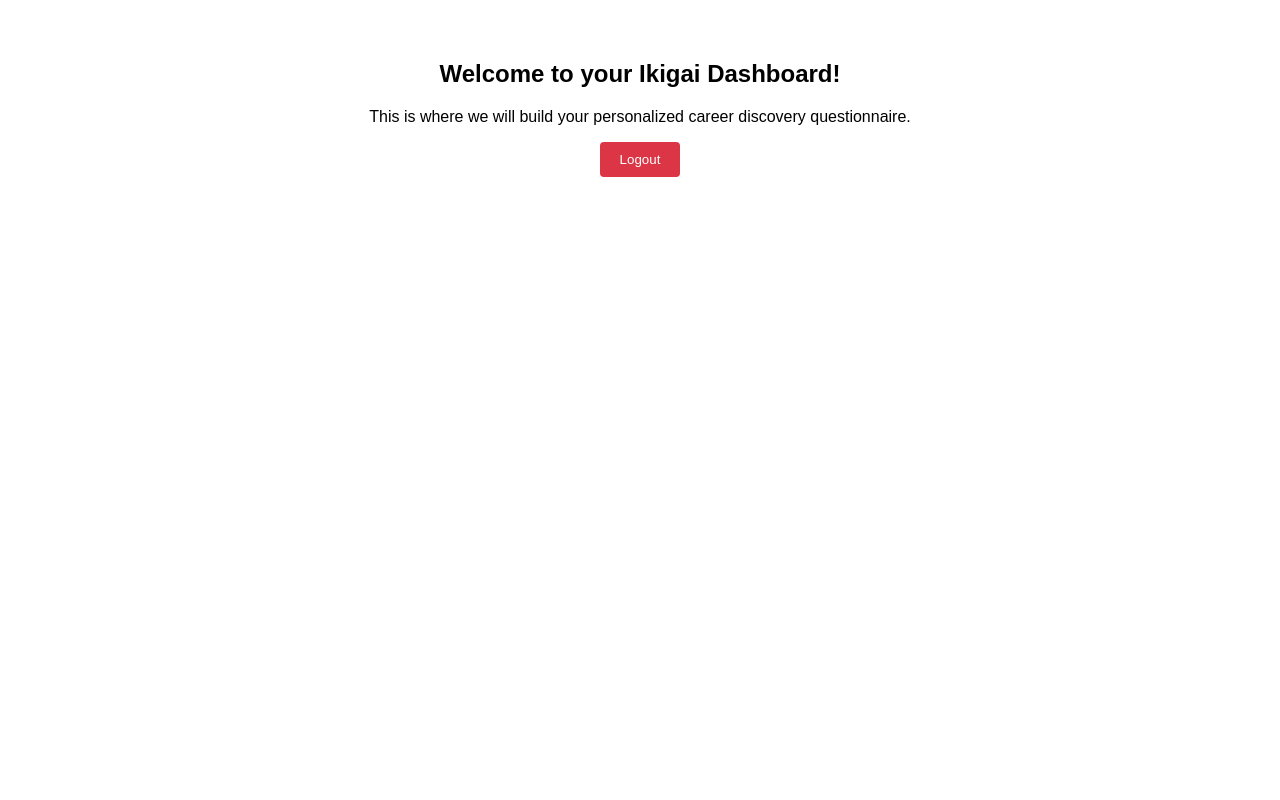
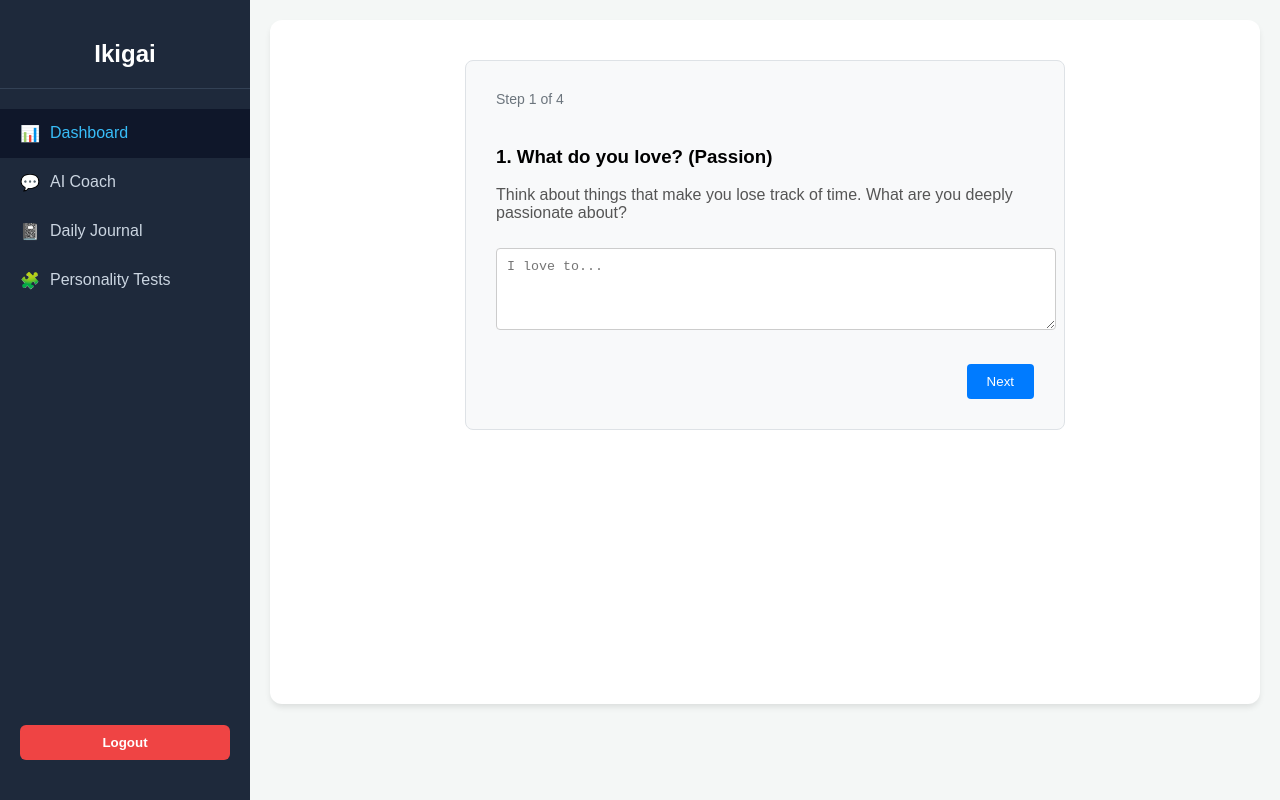
Before and after one commit to noor355/ikigai, a React (Create React App) app in the folder frontend/: page /dashboard in a window 1280 px wide. Built offline with nearby package versions, Linux system fonts and the light colour scheme; sample sign-in values are in the browser's storage.

Commit message:
feat: implement professional SaaS app shell layout with sidebar navigation

```diff
--- a/frontend/src/App.js
+++ b/frontend/src/App.js
@@ -2,6 +2,10 @@ import { useState } from "react";
 import { BrowserRouter as Router, Routes, Route, Navigate } from "react-router-dom";
 import AuthPage from "./pages/AuthPage";
 import DashboardPage from "./pages/DashboardPage";
+import ChatPage from "./pages/ChatPage";
+import JournalPage from "./pages/JournalPage";
+import TestsPage from "./pages/TestsPage";
+import Layout from "./components/Layout";
 
 function App() {
   const [token, setToken] = useState(localStorage.getItem("token") || "");
@@ -9,17 +13,16 @@ function App() {
   return (
     <Router>
       <Routes>
-        {/* If not logged in, show Auth Page. If logged in, redirect to Dashboard */}
-        <Route
-          path="/"
-          element={!token ? <AuthPage setToken={setToken} /> : <Navigate to="/dashboard" />}
-        />
+        {/* Public Login Page */}
+        <Route path="/" element={!token ? <AuthPage setToken={setToken} /> : <Navigate to="/dashboard" />} />
 
-        {/* If logged in, show Dashboard. If not, bounce them back to Login */}
-        <Route
-          path="/dashboard"
-          element={token ? <DashboardPage setToken={setToken} /> : <Navigate to="/" />}
-        />
+        {/* Protected App Pages (Wrapped inside the new Layout) */}
+        <Route element={token ? <Layout setToken={setToken} /> : <Navigate to="/" />}>
+          <Route path="/dashboard" element={<DashboardPage />} />
+          <Route path="/chat" element={<ChatPage />} />
+          <Route path="/journal" element={<JournalPage />} />
+          <Route path="/tests" element={<TestsPage />} />
+        </Route>
       </Routes>
     </Router>
   );
--- /dev/null
+++ b/frontend/src/components/Layout.js
@@ -0,0 +1,72 @@
+import { Link, Outlet, useLocation, useNavigate } from "react-router-dom";
+
+function Layout({ setToken }) {
+  const location = useLocation();
+  const navigate = useNavigate();
+
+  const handleLogout = () => {
+    setToken("");
+    localStorage.removeItem("token");
+    navigate("/");
+  };
+
+  // Helper function to highlight the active menu item
+  const isActive = (path) => location.pathname === path;
+
+  const menuItems = [
+    { name: "Dashboard", path: "/dashboard", icon: "📊" },
+    { name: "AI Coach", path: "/chat", icon: "💬" },
+    { name: "Daily Journal", path: "/journal", icon: "📓" },
+    { name: "Personality Tests", path: "/tests", icon: "🧩" },
+  ];
+
+  return (
+    <div style={{ display: "flex", height: "100vh", fontFamily: "sans-serif", backgroundColor: "#f4f7f6" }}>
+
+      {/* Sidebar Navigation */}
+      <div style={{ width: "250px", backgroundColor: "#1e293b", color: "white", display: "flex", flexDirection: "column", padding: "20px 0" }}>
+        <h2 style={{ textAlign: "center", borderBottom: "1px solid #334155", paddingBottom: "20px", marginBottom: "20px" }}>Ikigai</h2>
+
+        <nav style={{ display: "flex", flexDirection: "column", flex: 1 }}>
+          {menuItems.map((item) => (
+            <Link
+              key={item.name}
+              to={item.path}
+              style={{
+                textDecoration: "none",
+                color: isActive(item.path) ? "#38bdf8" : "#cbd5e1",
+                backgroundColor: isActive(item.path) ? "#0f172a" : "transparent",
+                padding: "15px 20px",
+                fontSize: "16px",
+                display: "flex",
+                alignItems: "center",
+                gap: "10px",
+                transition: "background 0.2s"
+              }}
+            >
+              <span>{item.icon}</span> {item.name}
+            </Link>
+          ))}
+        </nav>
+
+        <button
+          onClick={handleLogout}
+          style={{ margin: "20px", padding: "10px", backgroundColor: "#ef4444", color: "white", border: "none", borderRadius: "6px", cursor: "pointer", fontWeight: "bold" }}
+        >
+          Logout
+        </button>
+      </div>
+
+      {/* Main Content Area (This is where the pages load!) */}
+      <div style={{ flex: 1, overflowY: "auto", padding: "20px" }}>
+        <div style={{ backgroundColor: "white", borderRadius: "12px", minHeight: "90%", boxShadow: "0 4px 6px -1px rgba(0, 0, 0, 0.1)" }}>
+          {/* Outlet is the magic React Router component that swaps the pages out */}
+          <Outlet />
+        </div>
+      </div>
+
+    </div>
+  );
+}
+
+export default Layout;
--- /dev/null
+++ b/frontend/src/pages/ChatPage.js
@@ -0,0 +1,10 @@
+function ChatPage() {
+  return (
+    <div style={{ padding: "40px", fontFamily: "sans-serif" }}>
+      <h2>AI Career Coach</h2>
+      <p>This is where our 1-on-1 AI chat interface will go.</p>
+    </div>
+  );
+}
+
+export default ChatPage;
--- a/frontend/src/pages/DashboardPage.js
+++ b/frontend/src/pages/DashboardPage.js
@@ -1,21 +1,123 @@
+import { useState } from "react";
 import { useNavigate } from "react-router-dom";
 
 function DashboardPage({ setToken }) {
   const navigate = useNavigate();
 
-  const handleLogout = () => {
-    setToken("");
-    localStorage.removeItem("token");
-    navigate("/"); // Send them back to the login page
+  // Track which step of the wizard we are on (1 to 4)
+  const [step, setStep] = useState(1);
+
+  // Store the user's answers
+  const [answers, setAnswers] = useState({
+    passion: "",
+    profession: "",
+    mission: "",
+    vocation: ""
+  });
+
+
+  // Handle typing in the text boxes
+  const handleChange = (field, value) => {
+    setAnswers({ ...answers, [field]: value });
+  };
+
+  // Move to the next or previous step
+  const nextStep = () => setStep(step + 1);
+  const prevStep = () => setStep(step - 1);
+
+  // Submit the final form to your AI backend (we will wire the API up next!)
+  const handleSubmit = () => {
+    console.log("Submitting these answers to the AI:", answers);
+    alert("Answers submitted! Check the console.");
+    // We will add the Axios call to your Python AI route here later
   };
 
   return (
-    <div style={{ padding: "40px", fontFamily: "sans-serif", maxWidth: "800px", margin: "0 auto", textAlign: "center" }}>
-      <h2>Welcome to your Ikigai Dashboard!</h2>
-      <p>This is where we will build your personalized career discovery questionnaire.</p>
-      <button onClick={handleLogout} style={{ padding: "10px 20px", backgroundColor: "#dc3545", color: "white", border: "none", cursor: "pointer", borderRadius: "4px" }}>
-        Logout
-      </button>
+    <div style={{ padding: "40px", fontFamily: "sans-serif", maxWidth: "600px", margin: "0 auto" }}>
+
+
+
+
+      {/* The Wizard Card */}
+      <div style={{ backgroundColor: "#f8f9fa", padding: "30px", borderRadius: "8px", border: "1px solid #dee2e6", minHeight: "300px", display: "flex", flexDirection: "column", justifyContent: "space-between" }}>
+
+        {/* Progress Indicator */}
+        <p style={{ color: "#6c757d", fontSize: "14px", margin: "0 0 20px 0" }}>Step {step} of 4</p>
+
+        {/* Step 1: Passion */}
+        {step === 1 && (
+          <div>
+            <h3>1. What do you love? (Passion)</h3>
+            <p style={{ color: "#555" }}>Think about things that make you lose track of time. What are you deeply passionate about?</p>
+            <textarea
+              rows="4"
+              style={{ width: "100%", padding: "10px", marginTop: "10px", borderRadius: "4px", border: "1px solid #ccc" }}
+              placeholder="I love to..."
+              value={answers.passion}
+              onChange={(e) => handleChange("passion", e.target.value)}
+            />
+          </div>
+        )}
+
+        {/* Step 2: Profession */}
+        {step === 2 && (
+          <div>
+            <h3>2. What are you good at? (Profession)</h3>
+            <p style={{ color: "#555" }}>List your skills, talents, and things people frequently ask you for help with.</p>
+            <textarea
+              rows="4"
+              style={{ width: "100%", padding: "10px", marginTop: "10px", borderRadius: "4px", border: "1px solid #ccc" }}
+              placeholder="I am really good at..."
+              value={answers.profession}
+              onChange={(e) => handleChange("profession", e.target.value)}
+            />
+          </div>
+        )}
+
+        {/* Step 3: Mission */}
+        {step === 3 && (
+          <div>
+            <h3>3. What does the world need? (Mission)</h3>
+            <p style={{ color: "#555" }}>What problems do you care about solving in your community or the broader world?</p>
+            <textarea
+              rows="4"
+              style={{ width: "100%", padding: "10px", marginTop: "10px", borderRadius: "4px", border: "1px solid #ccc" }}
+              placeholder="The world needs more..."
+              value={answers.mission}
+              onChange={(e) => handleChange("mission", e.target.value)}
+            />
+          </div>
+        )}
+
+        {/* Step 4: Vocation */}
+        {step === 4 && (
+          <div>
+            <h3>4. What can you get paid for? (Vocation)</h3>
+            <p style={{ color: "#555" }}>What services, products, or skills do you have that people are willing to pay for?</p>
+            <textarea
+              rows="4"
+              style={{ width: "100%", padding: "10px", marginTop: "10px", borderRadius: "4px", border: "1px solid #ccc" }}
+              placeholder="People would pay me to..."
+              value={answers.vocation}
+              onChange={(e) => handleChange("vocation", e.target.value)}
+            />
+          </div>
+        )}
+
+        {/* Navigation Buttons */}
+        <div style={{ display: "flex", justifyContent: "space-between", marginTop: "30px" }}>
+          {step > 1 ? (
+            <button onClick={prevStep} style={{ padding: "10px 20px", backgroundColor: "#6c757d", color: "white", border: "none", borderRadius: "4px", cursor: "pointer" }}>Back</button>
+          ) : <div></div> /* Empty div to push the Next button to the right */}
+
+          {step < 4 ? (
+            <button onClick={nextStep} style={{ padding: "10px 20px", backgroundColor: "#007bff", color: "white", border: "none", borderRadius: "4px", cursor: "pointer" }}>Next</button>
+          ) : (
+            <button onClick={handleSubmit} style={{ padding: "10px 20px", backgroundColor: "#28a745", color: "white", border: "none", borderRadius: "4px", cursor: "pointer" }}>Submit to AI</button>
+          )}
+        </div>
+
+      </div>
     </div>
   );
 }
--- /dev/null
+++ b/frontend/src/pages/JournalPage.js
@@ -0,0 +1,10 @@
+function JournalPage() {
+  return (
+    <div style={{ padding: "40px", fontFamily: "sans-serif" }}>
+      <h2>AI Career Coach</h2>
+      <p>This is where our journaling interface will go.</p>
+    </div>
+  );
+}
+
+export default JournalPage;
--- /dev/null
+++ b/frontend/src/pages/TestsPage.js
@@ -0,0 +1,10 @@
+function TestsPage() {
+  return (
+    <div style={{ padding: "40px", fontFamily: "sans-serif" }}>
+      <h2>AI Career Coach</h2>
+      <p>This is where our tests interface will go.</p>
+    </div>
+  );
+}
+
+export default TestsPage;
```
